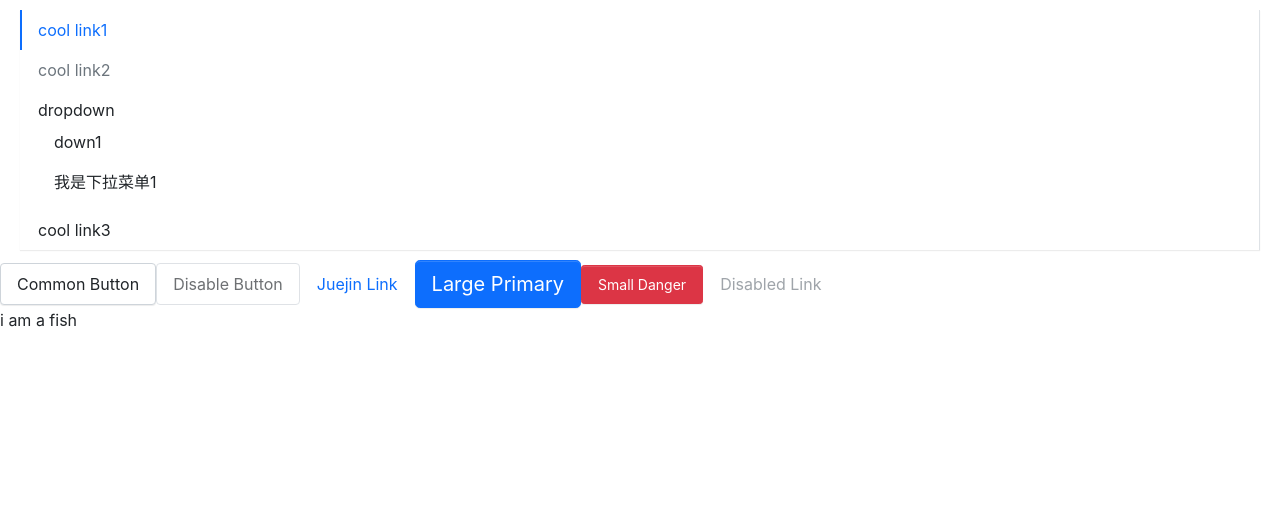
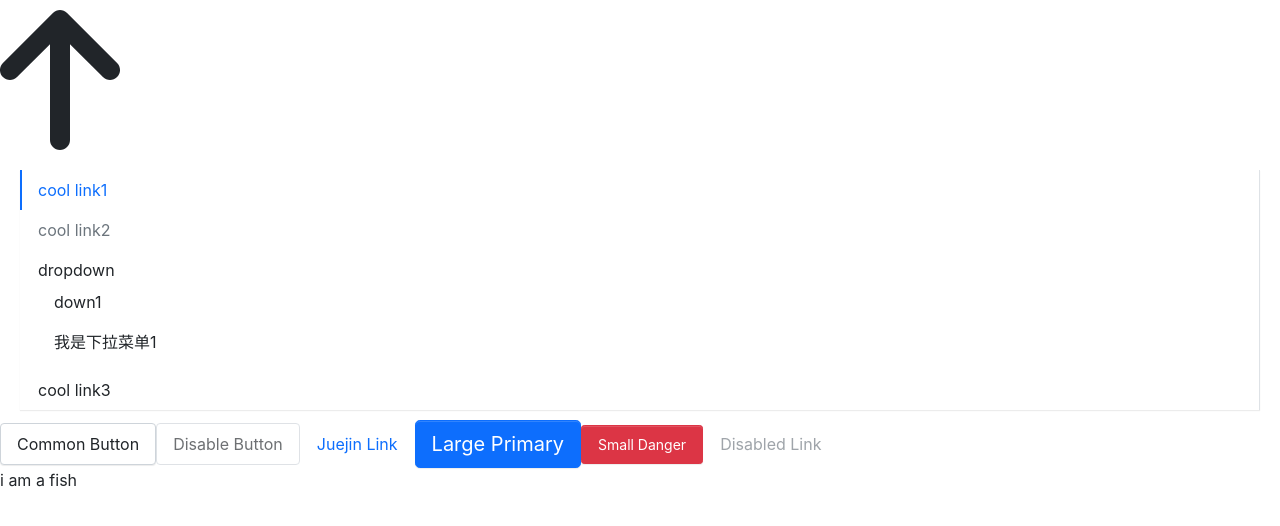
Before and after one commit to beruro/Hana-ui, a React (Create React App) app: page / in a window 1280 px wide. Shown: the top 526 px of the page. Built offline with nearby package versions, Linux system fonts and the light colour scheme.

Commit message:
icon part_one

```diff
--- a/package.json
+++ b/package.json
@@ -3,6 +3,9 @@
   "version": "0.1.0",
   "private": true,
   "dependencies": {
+    "@fortawesome/fontawesome-svg-core": "^6.4.0",
+    "@fortawesome/free-solid-svg-icons": "^6.4.0",
+    "@fortawesome/react-fontawesome": "^0.2.0",
     "@testing-library/jest-dom": "^5.16.5",
     "@testing-library/react": "^13.4.0",
     "@testing-library/user-event": "^13.5.0",
--- a/src/App.tsx
+++ b/src/App.tsx
@@ -1,15 +1,25 @@
 // export { default as Button } from "./components/Button";
 import React from "react";
-
+// import { FontAwesomeIcon } from "@fortawesome/react-fontawesome";
+// import { faCoffee } from "@fortawesome/free-solid-svg-icons";
+import { library } from "@fortawesome/fontawesome-svg-core";
+import {
+  faCheckSquare,
+  faCoffee,
+  fas,
+} from "@fortawesome/free-solid-svg-icons";
 import Button from "./components/Button/button";
 import Menu from "./components/Menu/menu";
 import MenuItem from "./components/Menu/menuItem";
 import SubMenu from "./components/Menu/subMenu";
-
+import Icon from "./components/Icon/icon";
+library.add(fas);
 function App() {
   return (
     <div className="App">
       <header className="App-header">
+        <Icon icon="arrow-up" theme="danger" size="10x" />
+        {/* <FontAwesomeIcon icon={faCoffee} size="10x" /> */}
         <Menu
           defaultIndex="0"
           onSelect={(index) => {
--- /dev/null
+++ b/src/components/Icon/icon.tsx
@@ -0,0 +1,44 @@
+import React, { FC } from "react";
+import classNames from "classnames";
+import {
+  FontAwesomeIcon,
+  FontAwesomeIconProps,
+} from "@fortawesome/react-fontawesome";
+
+export type ThemeProps =
+  | "primary"
+  | "secondary"
+  | "success"
+  | "info"
+  | "warning"
+  | "danger"
+  | "light"
+  | "dark";
+
+export interface IconProps extends FontAwesomeIconProps {
+  /** 支持框架主题 根据主题显示不同的颜色 */
+  theme?: ThemeProps;
+}
+
+/**
+ * 提供了一套常用的图标集合 基于 react-fontawesome。
+ *
+ * 支持 react-fontawesome的所有属性 可以在这里查询 https://github.com/FortAwesome/react-fontawesome#basic
+ *
+ * 支持 fontawesome 所有 free-solid-icons，可以在这里查看所有图标 https://fontawesome.com/icons?d=gallery&s=solid&m=free
+ * ### 引用方法
+ *
+ * ~~~js
+ * import { Icon } from 'vikingship'
+ * ~~~
+ */
+export const Icon: FC<IconProps> = (props) => {
+  // icon-primary
+  const { className, theme, ...restProps } = props;
+  const classes = classNames("fish-icon", className, {
+    [`icon-${theme}`]: theme,
+  });
+  return <FontAwesomeIcon className={classes} {...restProps} />;
+};
+
+export default Icon;
```
Also changed, not shown: 1 other file (tests, documents, lock files or other folders).
